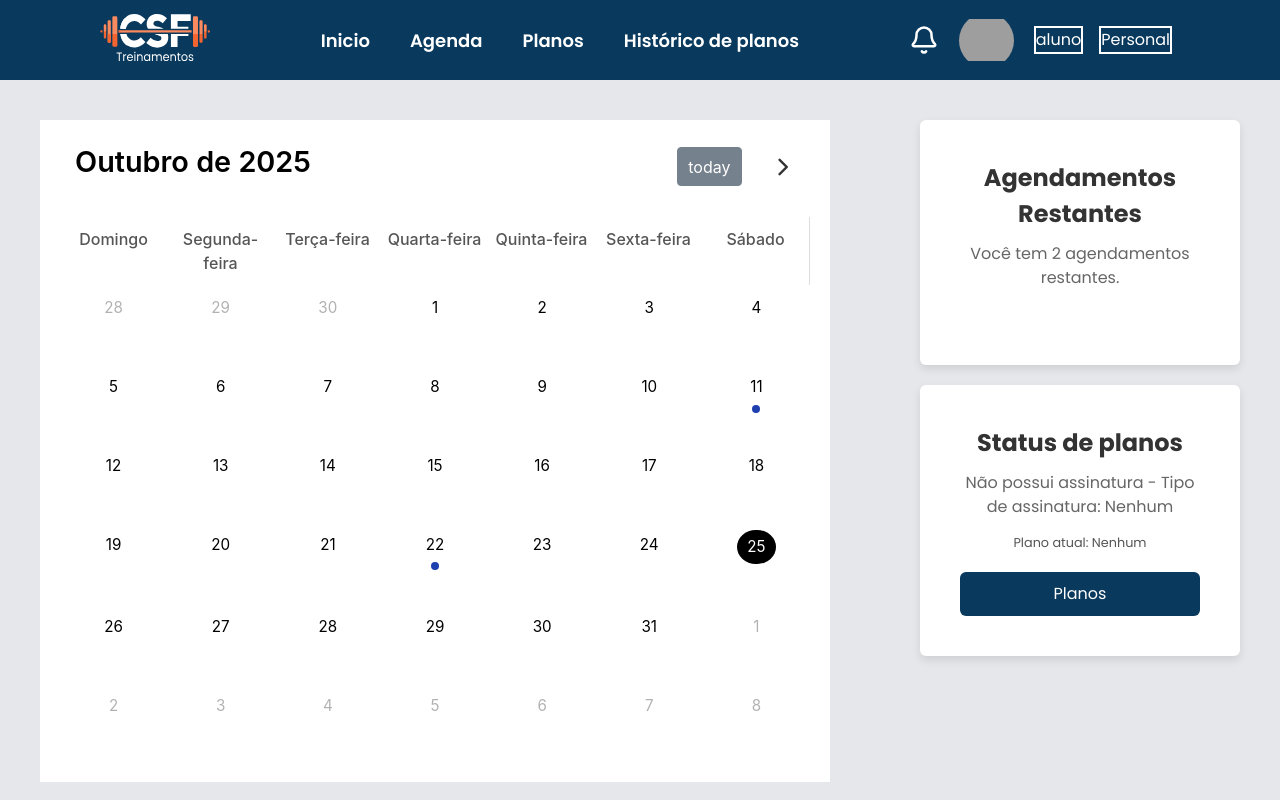
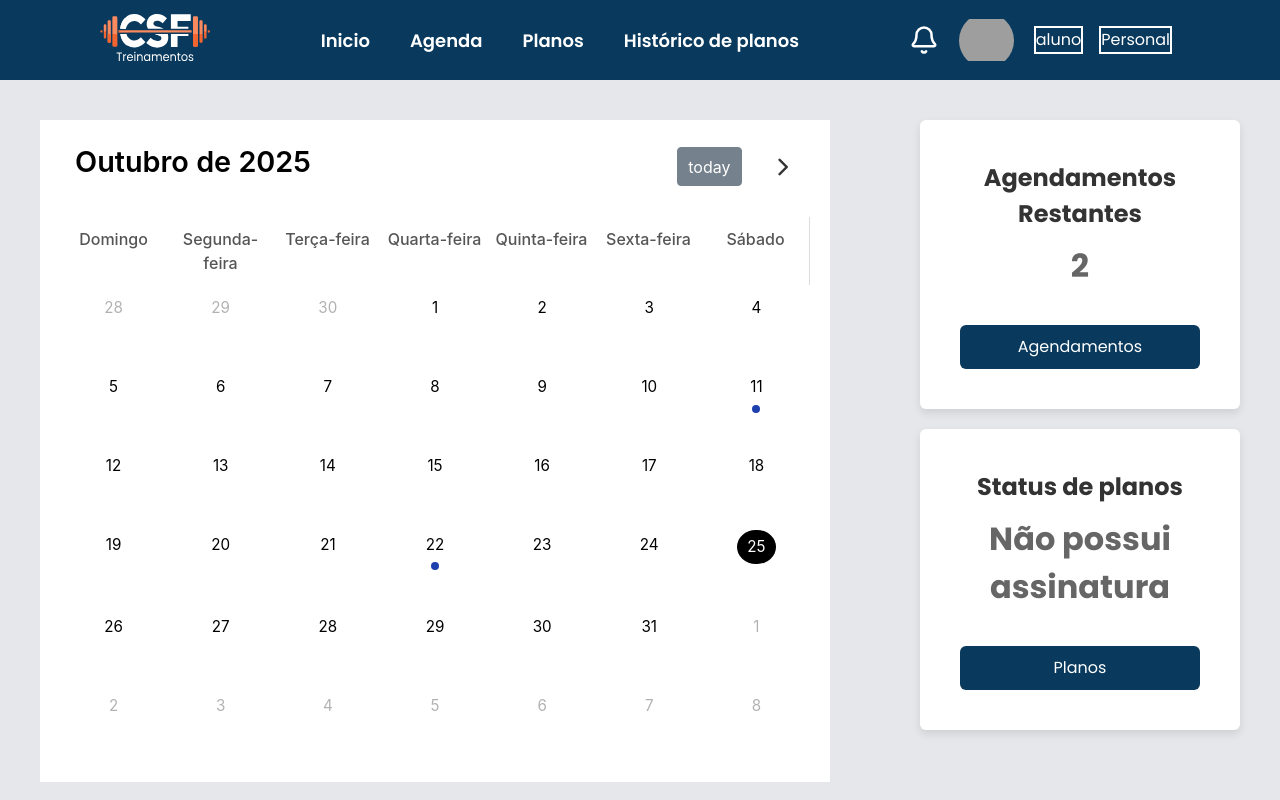
Before and after one commit to Projeto-Pesquisa-e-Inovacao-III/react-app, a React (Vite) app: page /home in a window 1280 px wide. Shown: the top 800 px of the page. Built offline with nearby package versions, Linux system fonts and the light colour scheme; grey boxes are pictures that could not be loaded.

Commit message:
Refactor modal positioning, update card subtitle styles, and enhance user authentication functions

```diff
--- a/src/components/Modal/CheckScheduleModal/style.css
+++ b/src/components/Modal/CheckScheduleModal/style.css
@@ -1,6 +1,5 @@
 .modal-check-schedule {
-
-    position: absolute;
+    position: fixed;
     top: 50%;
     left: 50%;
     transform: translate(-50%, -50%);
--- a/src/components/OverviewCard/desktop.css
+++ b/src/components/OverviewCard/desktop.css
@@ -7,7 +7,6 @@
     box-shadow: 0 4px 8px rgba(0, 0, 0, 0.1);
     padding: 40px;
     max-width: 320px;
-    max-height: 300px;
     transition: transform 0.2s ease, box-shadow 0.2s ease;
     text-align: center;
 
@@ -20,7 +19,8 @@
     }
 
     .card-subtitle {
-        font-size: 1rem;
+        font-size: 2rem;
+        font-weight: bold;
         color: #666;
         margin-bottom: 15px;
     }
--- a/src/components/OverviewCard/index.tsx
+++ b/src/components/OverviewCard/index.tsx
@@ -16,7 +16,7 @@ export function OverviewCard(props: OverviewCardProps) {
     return (
         <div className={`card-container${isMobile ? '-mobile' : ''}`}>
             <h2 className={`card-title${isMobile ? '-mobile' : ''}`}>{props.title}</h2>
-            <p className={`card-subtitle${isMobile ? '-mobile' : ''}`}>{props.subtitle}</p>
+            <h1 className={`card-subtitle${isMobile ? '-mobile' : ''}`}>{props.subtitle}</h1>
             <p className={`card-paragraph${isMobile ? '-mobile' : ''}`}>{props.type}</p>
             {
                 props.titletbn == "" ? null :
--- a/src/constants/user.ts
+++ b/src/constants/user.ts
@@ -1,6 +1,10 @@
 
 import type { UserDTO } from "../models/user";
 import { api } from "../system";
+
+export function findByEmail(email: string) {
+   return api.get(`/usuarios/email/${email}`)
+}
 
 export function register(userdata: UserDTO) {
    return api.post(`/usuarios/cadastro`, userdata)
--- a/src/routes/EditUser/EditUser.tsx
+++ b/src/routes/EditUser/EditUser.tsx
@@ -1,5 +1,6 @@
 import "./EditUser.css";
 
+import Cookies from "js-cookie";
 import Button from "../../components/Button";
 import { UserImg } from "../../components/UserImg/UserImg";
 import { WhiteContainer } from "../../components/WhiteContainer/WhiteContainer";
@@ -8,11 +9,26 @@ import InputWithIcon from "../../components/AuthComponents/InputWithIcon/InputWi
 import useMediaQuery from "@mui/material/useMediaQuery";
 import { IdCard, LockKeyhole, Mail, Phone, User } from "lucide-react";
 import { LogoHeaderMobile } from "../../components/LogoHeaderMobile";
+import { useEffect } from "react";
+import { jwtDecode } from "jwt-decode";
+import { getJWTCookie } from "../../services/authService";
 
 export default function EditUser({ hasHeader }: { hasHeader: React.Dispatch<React.SetStateAction<boolean>> }) {
   const isMobile = useMediaQuery("(max-width:1024px)");
   const userImage: string = "";
   hasHeader(true);
+
+  useEffect(() => {
+    const token = getJWTCookie()
+    try {
+      const decoded: { exp: number, sub: string } = jwtDecode(token);
+      const email = decoded.sub;
+
+    } catch (error) {
+      console.error("Error decoding JWT:", error);
+    }
+  }, [isMobile]);
+
   return (
     <>
       {isMobile && <div className="logo-header-mobile">
--- a/src/routes/Overview/Overview.tsx
+++ b/src/routes/Overview/Overview.tsx
@@ -2,14 +2,13 @@ import { useState } from "react";
 import "./desktop.css";
 import "./mobile.css";
 import ViewCalendarMonthStyled from "../../components/Calendars/ViewCalendarMonthStyled";
-import UserHeaderMobile from "../../components/UserHeader/UserHeaderMobile/UserHeaderMobile";
-import UserHeaderDesktop from "../../components/UserHeader/UserHeaderDesktop/UserHeaderDesktop";
 import { useMediaQuery } from "@mui/material";
 import { OverviewCard } from "../../components/OverviewCard";
 import { AppointmentCard } from "../../components/AppointmentCard";
 import { LogoHeaderMobile } from "../../components/LogoHeaderMobile";
 import { appointmentCardsData } from "./mocks/appointmentCardMock";
 import { cardsArray } from "./mocks/overviewCardMock";
+import { useNavigate } from "react-router-dom";
 export function Overview({ isPrestador = true, hasHeader }: { isPrestador?: boolean, hasHeader: React.Dispatch<React.SetStateAction<boolean>> }) {
     const isMobile = useMediaQuery("(max-width:1024px)");
 
@@ -19,15 +18,17 @@ export function Overview({ isPrestador = true, hasHeader }: { isPrestador?: bool
         { id: 0, title: "Reunião", date: "2025-10-11", hour: "11:00:00" },
         { id: 1, title: "Aniversário", date: "2025-10-22", hour: "10:00:00" },
     ];
+    const nav = useNavigate();
 
     const [events] = useState(eventsMock);
-    const cards = cardsArray;
+    const cards = cardsArray(nav);
 
     const filteredCards = isPrestador
         ? cards.filter(card => card.typeUser === "personal")
         : cards.filter(card => card.typeUser === "usuario");
 
     const [appointmentCards] = useState(appointmentCardsData);
+
 
     return (
         <>
--- a/src/routes/Overview/mocks/overviewCardMock.tsx
+++ b/src/routes/Overview/mocks/overviewCardMock.tsx
@@ -1,36 +1,39 @@
+import { useNavigate } from "react-router-dom";
 import type {OverviewCardType} from "../../../models/overviewCardType";
 
-export const cardsArray: OverviewCardType[] = [
+export const cardsArray = (nav: (path: string) => void) => [
     {
         title: "Aulas para realizar hoje",
-        subtitle: "5 aulas agendadas para hoje.",
+        subtitle: "5",
         type: "",
         titletbn: "Agendar",
-        onClick: () => alert("Ir para aulas de hoje!"),
+        onClick: () => nav("/schedule"),
         typeUser: "personal",
     },
     {
         title: "Solicitações de agendamentos pendentes",
-        subtitle: "5 solicitações aguardando aprovação.",
+        subtitle: "5",
         type: "",
         titletbn: "Ir Para Solicitações",
-        onClick: () => alert("Ir para solicitações!"),
+        onClick: () => nav("/personal/check-schedule"),
         typeUser: "personal",
     },
     {
         title: "Agendamentos Restantes",
-        subtitle: "Você tem 2 agendamentos restantes.",
+        subtitle: "2",
         type: "",
-        titletbn: "",
-        onClick: () => alert("Agendamentos clicados!"),
+        titletbn: "Agendamentos",
+        onClick: () => nav("/schedule"),
         typeUser: "usuario",
     },
     {
         title: "Status de planos",
-        subtitle: "Não possui assinatura - Tipo de assinatura: Nenhum",
-        type: "Plano atual: Nenhum",
+        subtitle: "Não possui assinatura",
+        type: "",
         titletbn: "Planos",
-        onClick: () => alert("Plano clicado!"),
+        onClick: () => nav("/packages"),
         typeUser: "usuario",
     },
 ];
+
+// type: Plano atual: Nenhum
--- a/src/services/authService.tsx
+++ b/src/services/authService.tsx
@@ -2,8 +2,7 @@ import Cookies from "js-cookie";
 import { jwtDecode } from "jwt-decode";
 
 export function isAuthenticated() {
-    const token = Cookies.get("jwt");
-    if (!token) return false;
+    const token = getJWTCookie();
 
     try {
         const decoded: { exp: number } = jwtDecode(token);
@@ -14,3 +13,9 @@ export function isAuthenticated() {
         return false;
     }
 }
+
+export function getJWTCookie() {
+    const token = Cookies.get("jwt");
+    if (!token) return false;
+    return token;
+}
```
